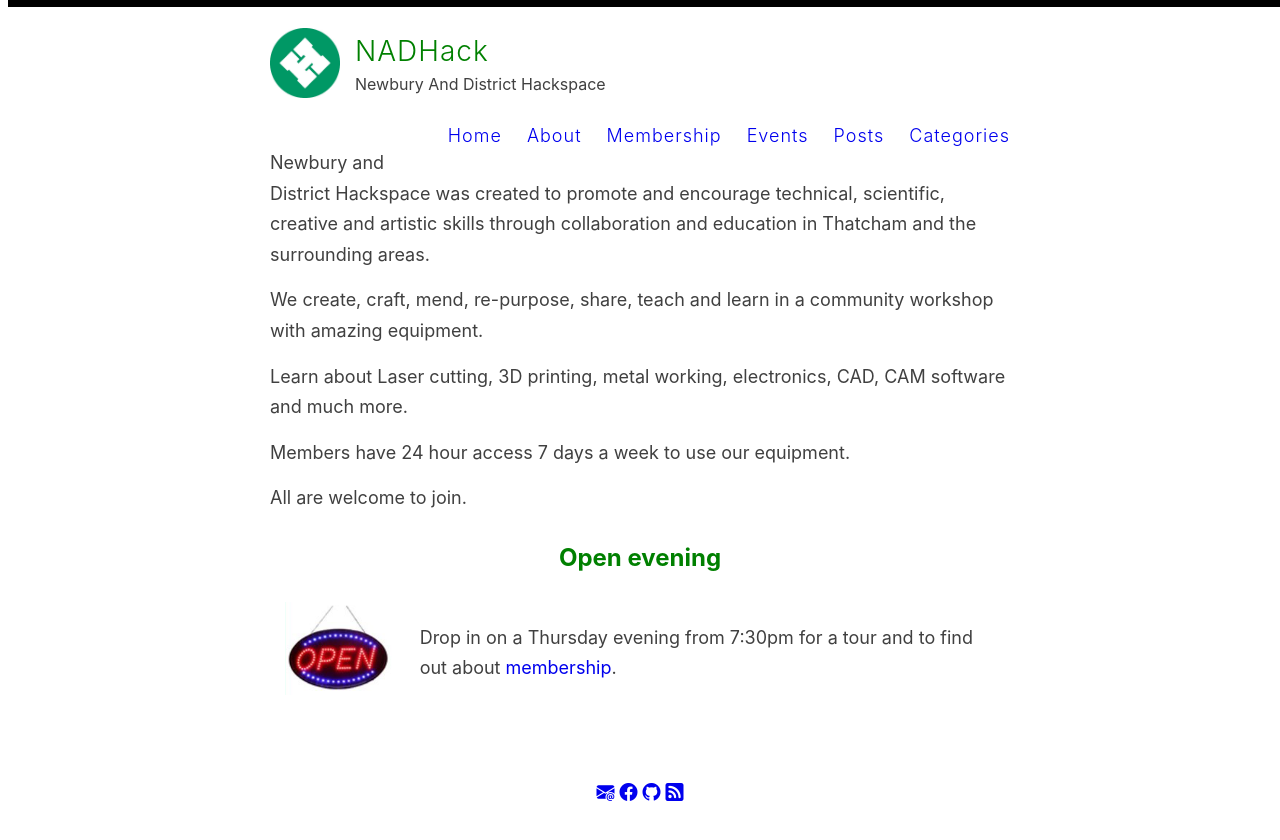
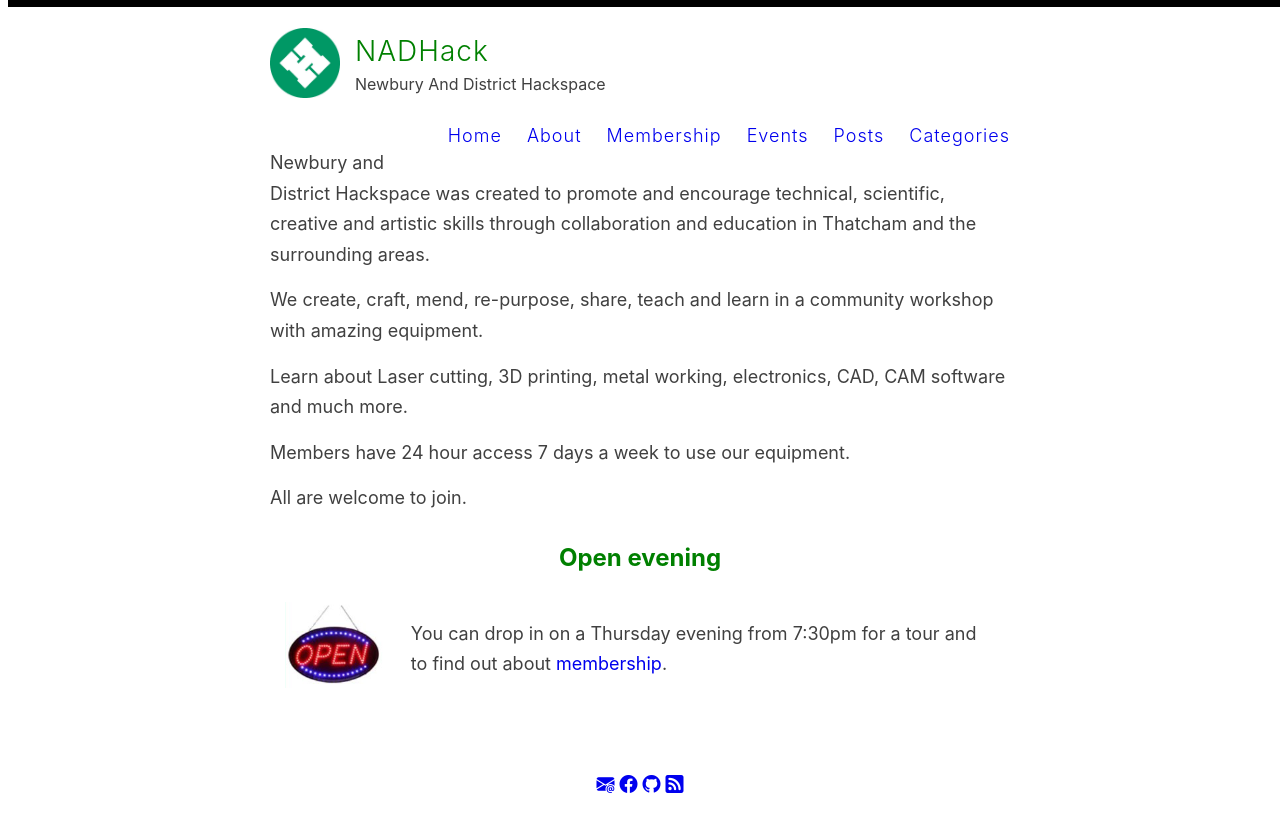
Before and after one commit to nadhack/nhsite, a Jekyll site: the page built from index.html, in a window 1280 px wide. Shown: the top 840 px of the page. Built offline with Jekyll 4.4.1, drawn with Linux system fonts in a browser that asks for light colours; the list of posts is cut into pages by our own code.

Commit message:
trigger cache flush change

```diff
--- a/index.html
+++ b/index.html
@@ -10,6 +10,6 @@ layout: default
 <table class="layoutTable">
   <tr>
     <td><img src="/nhsite/images/open-hours.png"/></td>
-    <td>Drop in on a Thursday evening from 7:30pm for a tour and to find out about <a href="{{ site.baseurl }}/membership">membership</a>.</td>
+    <td>You can drop in on a Thursday evening from 7:30pm for a tour and to find out about <a href="{{ site.baseurl }}/membership">membership</a>.</td>
   </tr>
 </table>
```
